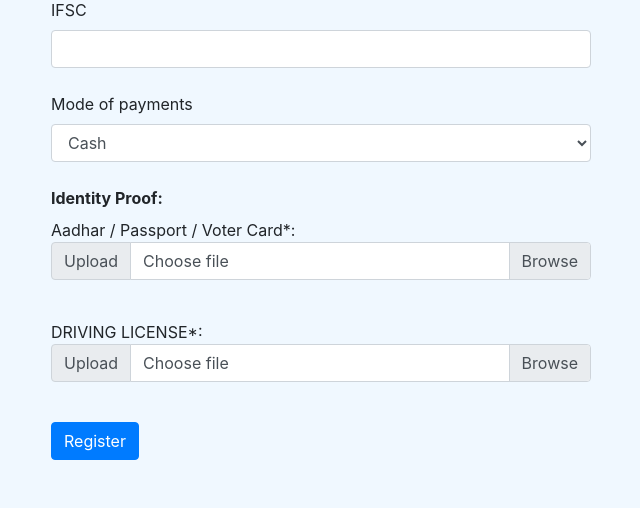
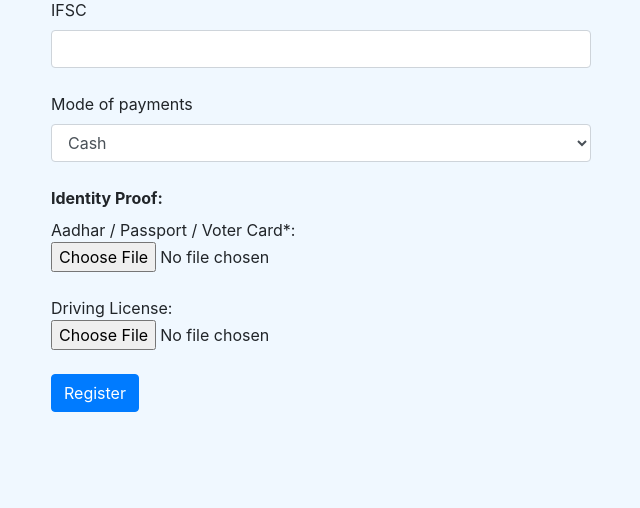
Before and after one commit to bharathjinka09/vendor-registration, a PHP site: page / in a window 1280 px wide. Shown: the part 1540-2048 px from the top of the page, without its empty margins (34-674 px from the left). After the commit the page ends 1952 px from the top, so only its background shows below. Run offline with PHP 8.4, Linux system fonts and the light colour scheme.

```diff
--- a/index.php
+++ b/index.php
@@ -100,28 +100,16 @@
 					    <label><b>Identity Proof:</b></label>
 						<div class="col-xs-4">
 						    Aadhar / Passport / Voter Card*:
-						    <div class="input-group mb-3">
-							  <div class="input-group-prepend">
-							    <span class="input-group-text">Upload</span>
+							  <div>
+							    <input type="file" name="id_proof" required>
 							  </div>
-							  <div class="custom-file">
-							    <input type="file" class="custom-file-input" name="id_proof" required>
-							    <label class="custom-file-label">Choose file</label>
-							  </div>
-							</div>
 						</div><br>
 
 						<div class="col-xs-4">
-						    DRIVING LICENSE*:
-						    <div class="input-group mb-3">
-							  <div class="input-group-prepend">
-							    <span class="input-group-text">Upload</span>
+						    Driving License:
+							  <div>
+							    <input type="file" name="driving_license" required>
 							  </div>
-							  <div class="custom-file">
-							    <input type="file" class="custom-file-input" name="driving_license" required>
-							    <label class="custom-file-label">Choose file</label>
-							  </div>
-							</div>
 						</div><br>
 
 						<div class="col-xs-4">
```
